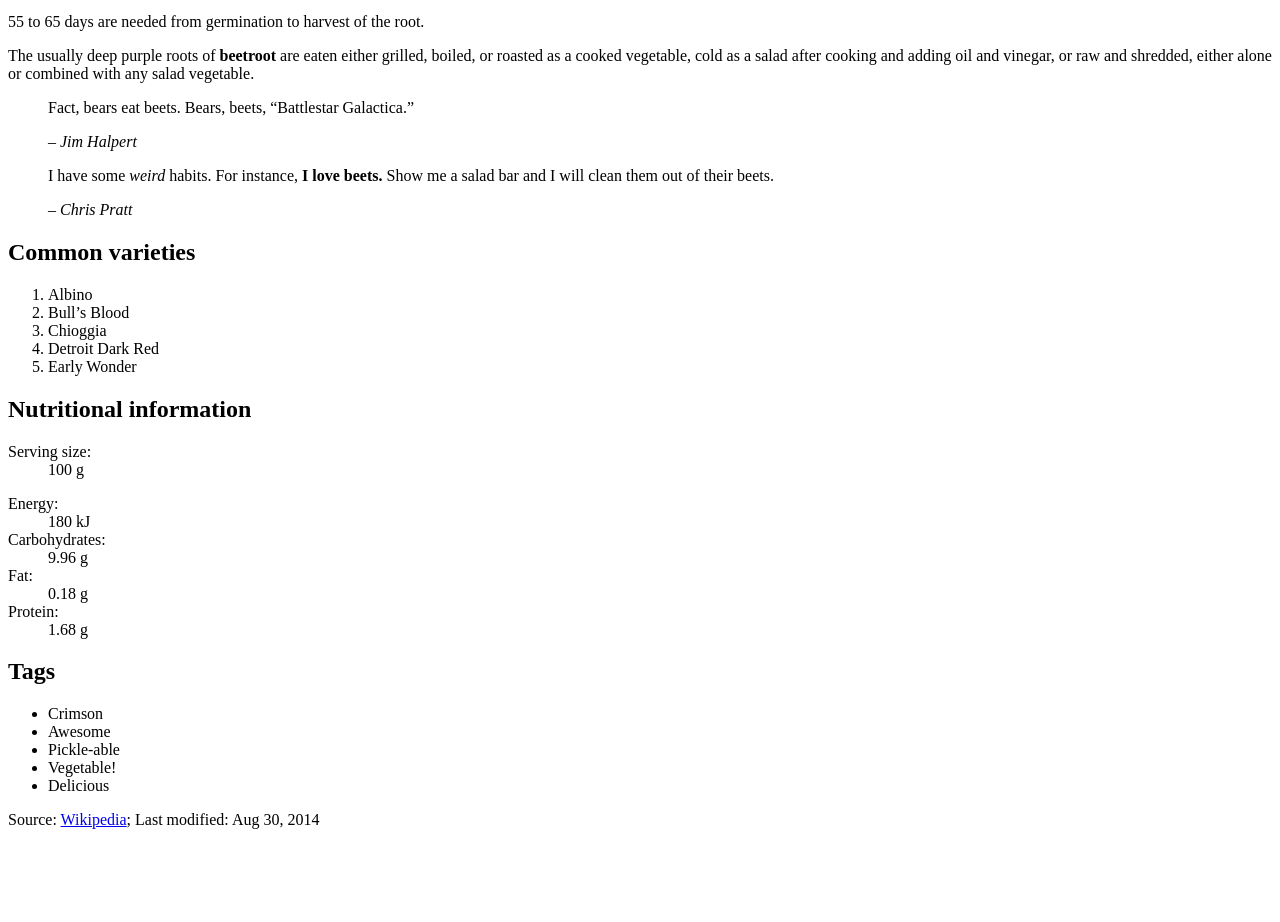
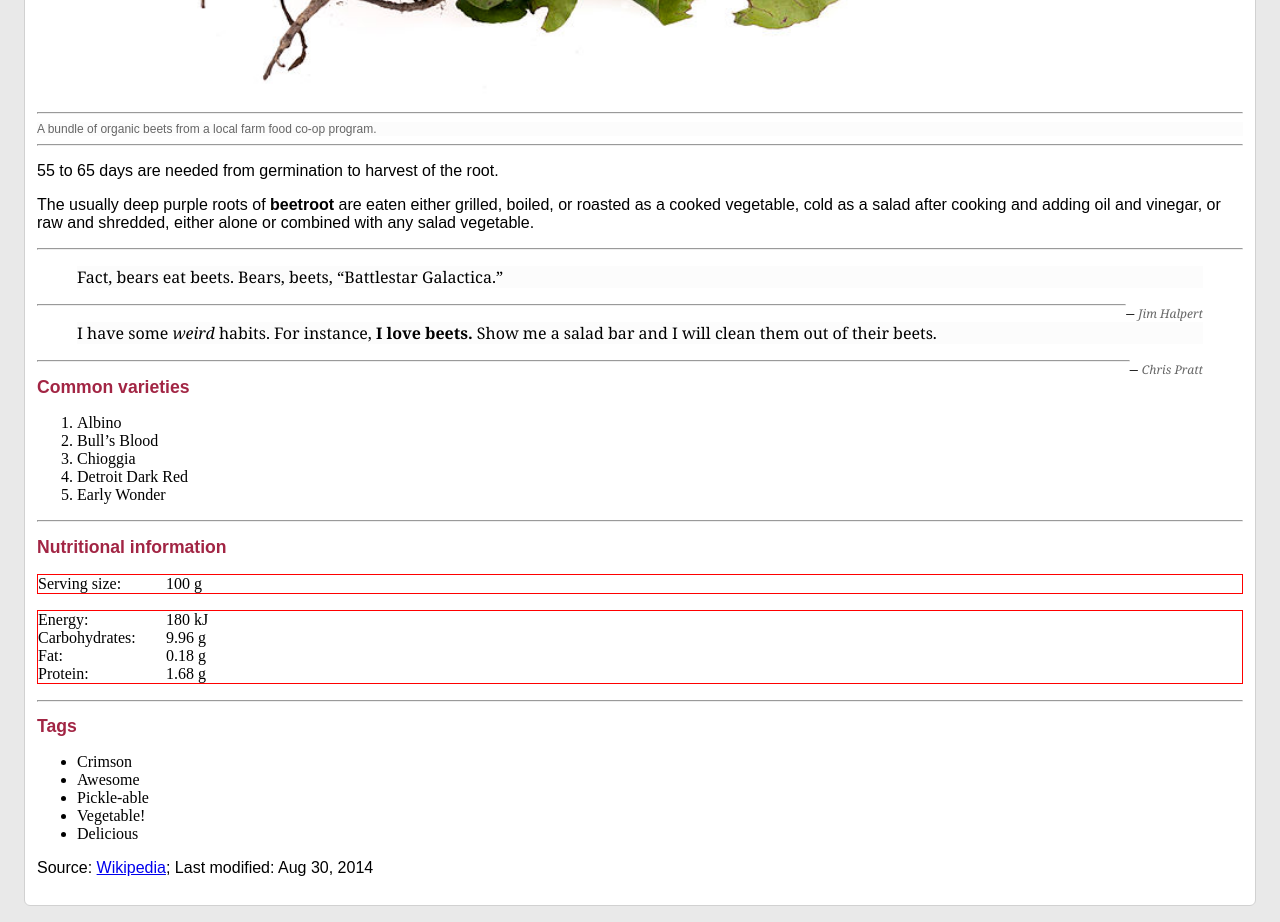
Before and after one commit to gagn0369/dsn1678-exercise-0, a plain HTML site: page index.html in a window 1280 px wide. Shown: the part 791-1713 px from the top of the page. Before the commit the page ends 1636 px from the top, so only its background shows below. Drawn offline with Linux system fonts and the light colour scheme.

Commit message:
started styling with css

```diff
--- a/css/general.css
+++ b/css/general.css
@@ -0,0 +1,83 @@
+body{
+	background-color: #e9e9e9;
+}
+
+main{
+	background-color: white;
+	border-radius: 6px;
+	border: 1px solid #d1d1d1;
+	margin: 1em;
+	padding: 0.75em;
+}
+
+img{
+	width: 100%;
+}
+
+hr{
+	color: #d1d1d1;
+	background-color: #d1d1d1;
+}
+
+/* TYPE */
+
+h1, h2{
+	color: #a22544;
+	font-family: arial;
+	font-size: 1.1em;
+
+}
+
+p{
+	font-family: arial;
+	font-size: 1em;
+}
+
+figure{
+	margin: 0;
+	padding: 0;
+	width: 100%;
+}
+
+figcaption{
+	font-family: arial;
+	font-size: 0.75em;
+	color: #666;
+	background-color: #fcfcfc;
+}
+
+blockquote{
+	background-color: #fcfcfc;
+}
+
+blockquote p{
+	font-family: georgia;
+}
+
+blockquote footer{
+	float: right;
+}
+
+cite{
+	font-family: georgia;
+	font-size: 0.75em;
+	color: #666;
+}
+
+dl{
+	border: 1px solid red;
+	overflow: hidden;
+	/* ^ reminds dl to wrap around its floated children*/
+}
+
+dt{
+	float: left;
+	clear: left;
+	width: 8em;
+}
+
+dd{
+	float: left;
+	margin: 0;
+	padding: 0;
+}
--- a/index.html
+++ b/index.html
@@ -6,17 +6,24 @@
 	<link href="css/general.css" rel="stylesheet">
 <head>
 <body>
+	<main>
+	<h1>Beetroot <em>(Beta vulgaris)</em></h1>
 
-	<h1>Beetroot <em>(Beta vulgaris)</em></h1>
+<hr>
 
 	<figure>
 		<img src="beets.jpg" alt="">
+		<hr>
 		<figcaption>A bundle of organic beets from a local farm food co-op program.</figcaption>
 	</figure>
+
+<hr>
 
 	<p>55 to 65 days are needed from germination to harvest of the root.</p>
 
 	<p>The usually deep purple roots of <b>beetroot</b> are eaten either grilled, boiled, or roasted as a cooked vegetable, cold as a salad after cooking and adding oil and vinegar, or raw and shredded, either alone or combined with any salad vegetable.</p>
+
+<hr>
 
 	<blockquote>
 		<P>Fact, bears eat beets. Bears, beets, “Battlestar Galactica.”</p>
@@ -25,12 +32,16 @@
 	</footer>
 	</blockquote>
 
+<hr>
+
 	<blockquote>
 	<p>I have some <em>weird</em> habits. For instance, <strong>I love beets.</strong> Show me a salad bar and I will clean them out of their beets.</p>
 	<footer>
 		– <cite>Chris Pratt</cite>
 	</footer>
 	</blockquote>
+
+<hr>
 
 	<h2>Common varieties</h2>
 
@@ -42,16 +53,22 @@
 		<li>Early Wonder</li>
 	</ol>
 
+<hr>
+
 	<h2>Nutritional information</h2>
 
 	<dl>
 		<dt>Serving size:</dt>
-			<dd><data value="100">100 g</data></dd>
+			<dd>
+				<data value="100">100 g</data>
+			</dd>
 	</dl>
 
 	<dl>
 		<dt>Energy:</dt>
-			<dd><data value="180">180 kJ</data></dd>
+			<dd>
+				<data value="180">180 kJ</data>
+			</dd>
 		<dt>Carbohydrates:</dt>
 			<dd><data value="9.96">9.96 g</data></dd>
 		<dt>Fat:</dt>
@@ -59,6 +76,8 @@
 		<dt>Protein:</dt>
 			<dd><data value="1.68">1.68 g</data></dd>
 	</dl>
+
+<hr>
 
 	<footer>
 
@@ -72,8 +91,8 @@
 			<li>Delicious</li>
 		</ul>
 
-		<p>Source: <a href="http://www.wikipedia.org/">Wikipedia</a>; Last modified: <time>Aug 30, 2014</time></p>
+		<p>Source: <a href="http://www.wikipedia.org/">Wikipedia</a>; Last modified: <time datetime="2014-08-30">Aug 30, 2014</time></p>
 	</footer>
-
+</main>
 </body>
 </html>
```
